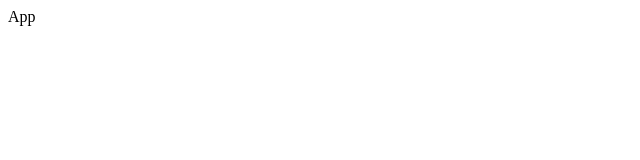
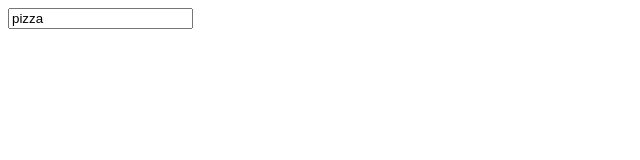
Before and after one commit to Eman-Abukhater/recipesApp, a React (Vite) app in the folder food-app/: page / in a window 1280 px wide. Shown: the top 160 px of the page, without its empty margins (0-640 px from the left). Built offline with nearby package versions, Linux system fonts and the light colour scheme.

Commit message:
useEffect hook def

```diff
--- a/food-app/src/App.jsx
+++ b/food-app/src/App.jsx
@@ -1,9 +1,10 @@
 import React from 'react'
+import Search from './components/Search'
 
 function App() {
   return (
     <div className="App">
-      App
+      <Search />
     </div>
   )
 }
--- /dev/null
+++ b/food-app/src/components/Search.jsx
@@ -0,0 +1,27 @@
+import React, { useEffect } from 'react'
+import { useState } from 'react';
+
+function Search() {
+    const [query,setQuery] = useState("pizza");
+    // when we want whatever change the application  the data changes as well and the react app comunicat with this changes useEffect hook
+    // useEffect(() =>{}, []) the syntax
+    // [] means run this effect only once when the component mounts
+    useEffect(() => {
+        function demo(){
+            console.log(`Search query`);
+        }
+        demo(); // call the function
+
+    }) // run this effect every time the query changes
+
+
+
+
+  return (
+    <div>
+        <input value={query} onChange={(e) => setQuery(e.target.value)} type="text" placeholder="Search..." />
+    </div>
+  )
+}
+
+export default Search
```
